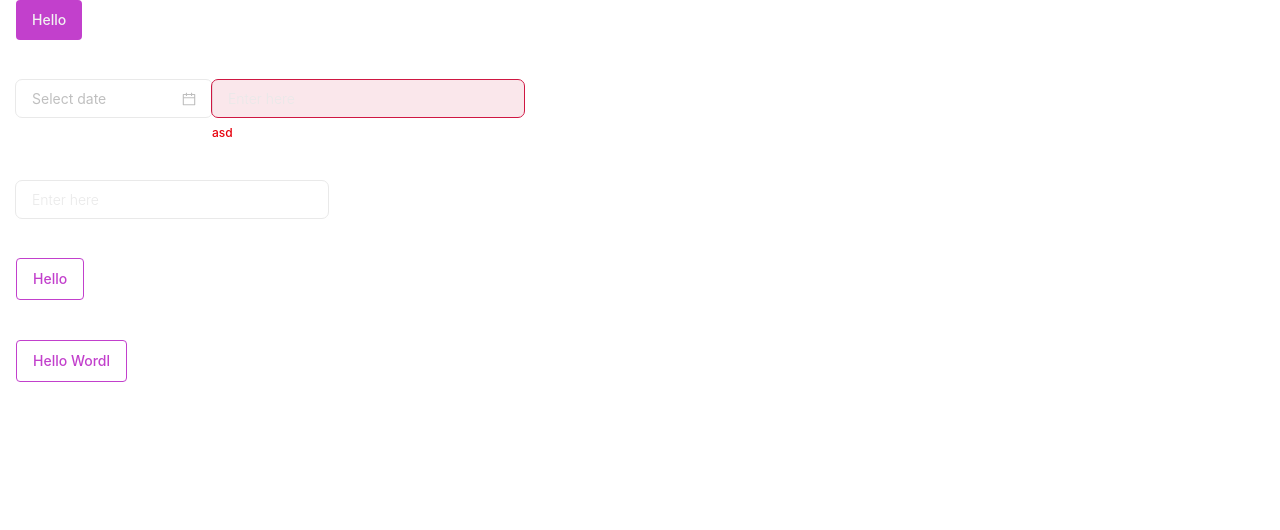
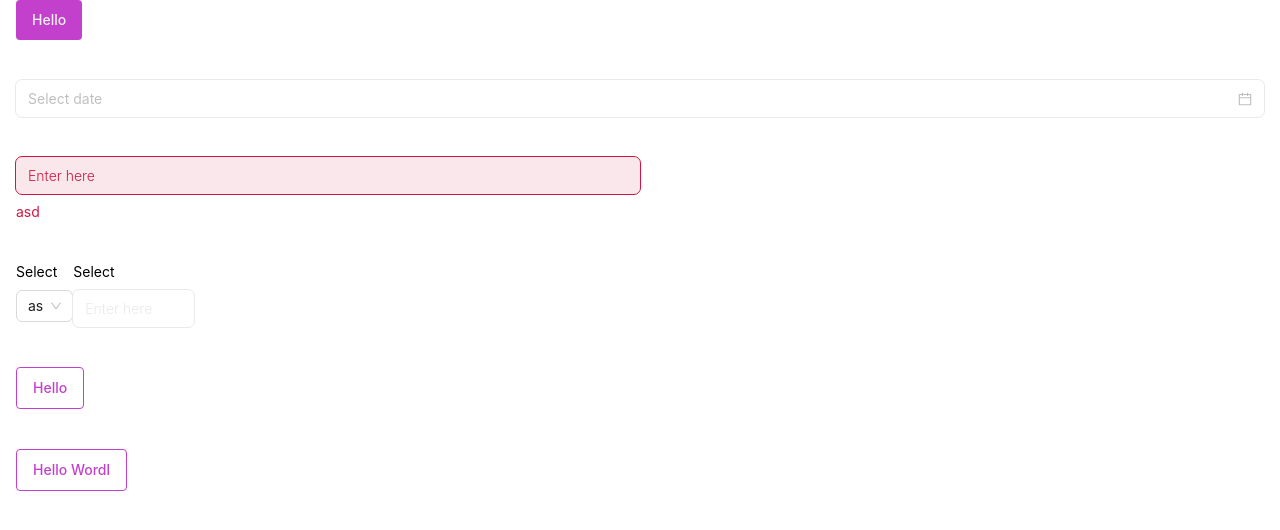
Before and after one commit to tehsin118/react-tailwind-startup, a React (Vite) app: page / in a window 1280 px wide. Shown: the top 530 px of the page. Built offline with nearby package versions, Linux system fonts and the light colour scheme.

Commit message:
Add CustomSelect component and refactor Input usage in App

```diff
--- a/src/App.jsx
+++ b/src/App.jsx
@@ -1,16 +1,18 @@
 import React, { useState } from "react";
 import Input from "./components/common/input";
 import Button from "./components/common/button";
+import CustomSelect from "./components/common/select";
 
 const App = () => {
   return (
     <div className="container space-y-10">
       <Button text="Hello" />
+      <Input type="date" />
+      <Input className="w-1/2" errorMessage="asd" />
       <div className="flex">
-        <Input type="date" />
-        <Input className="w-1/2" errorMessage="asd" />
+        <CustomSelect label="select" />
+        <Input className="w-1/2" label="select" />
       </div>
-      <Input className="w-1/2" />
       <Button text="Hello" variant="secondary" />
       <Button text="Hello wordl" variant="secondary" />
     </div>
--- a/src/components/common/input.jsx
+++ b/src/components/common/input.jsx
@@ -7,6 +7,7 @@ const Input = ({
   type = "text",
   className,
   inputClass,
+  mainWrapper,
   label,
   labelClass,
   onChange,
@@ -50,21 +51,27 @@ const Input = ({
     return current && current < dayjs().add(startDate, "day").startOf("day");
   };
 
-  const wrapperClass =
-    "relative flex items-center gap-3 rounded-md px-4 py-2.5   overflow-hidden outline outline-[#e9e9e9]";
-  const focusStyle =
-    "focus-within:outline focus-within:outline-[#308748] hover:outline-[#308748]";
-  const baseStyle = `w-full h-full bg-transparent border-none outline-none text-black text-sm font-light font-inter placeholder:text-[#e9e9e9] ${
+  const wrapperClass = `relative flex items-center gap-3 rounded-md px-3 py-2.5 overflow-hidden outline outline-[#e9e9e9] ${
+    errorMessage && "outline-crimson"
+  }`;
+  const hoverStyle = "hover:outline-[#308748]";
+  const focusStyle = "focus-within:outline focus-within:outline-[#308748] ";
+
+  const baseStyle = `w-full h-full bg-transparent border-none outline-none  ${
     icon && "pr-6"
   }`;
-
+  const typoStyle = `text-black text-sm font-light font-inter placeholder:font-light placeholder:text-[#e9e9e9] ${
+    errorMessage && "text-crimson placeholder:text-crimson"
+  }`;
   const errorInputClass =
     "bg-crimson/10 outline outline-crimson focus-within:outline focus-within:outline-[#308748]";
 
   return (
-    <div className={`flex flex-col gap-2 ${error ? "error" : ""} ${className}`}>
+    <div
+      className={`flex flex-col gap-2 ${error ? "error" : ""} ${mainWrapper}`}
+    >
       {label && (
-        <label className={`text-sm font-inter ${labelClass}`}>
+        <label className={`text-sm capitalize font-inter ${labelClass}`}>
           {label}
           {required && <span className="text-crimson"> *</span>}
         </label>
@@ -72,13 +79,13 @@ const Input = ({
 
       {type === "date" ? (
         <div
-          className={` ${wrapperClass} ${focusStyle}  ${className} ${
+          className={` ${wrapperClass} ${focusStyle} ${hoverStyle}  ${className} ${
             errorMessage && errorInputClass
           } ${disabled ? "bg-[#6b6b6b31]" : ""}`}
         >
           <DatePicker
             onChange={onChange}
-            className={`!p-0 focus:shadow-none focus:outline-none focus-within:outline-none focus-within:shadow-none ${inputClass}`}
+            className={`!p-0 focus:shadow-none focus:outline-none focus-within:outline-none focus-within:shadow-none ${baseStyle} ${inputClass}`}
             disabledDate={disablePastDates}
             rootClassName="!border-none !shadow-none !outline-none [&_input]:!leading-[0] [&_.ant-picker-input]:!shadow-none [&_.ant-picker-input]:!outline-none"
             classNames={{
@@ -91,7 +98,7 @@ const Input = ({
         </div>
       ) : (
         <div
-          className={`${wrapperClass} ${focusStyle} ${className} ${
+          className={`${wrapperClass} ${focusStyle} ${hoverStyle} ${className} ${
             errorMessage && errorInputClass
           } ${disabled ? "bg-[#6b6b6b31]" : ""}`}
         >
@@ -104,12 +111,12 @@ const Input = ({
             name={name}
             value={value}
             onChange={onChange}
-            className={`${baseStyle} ${inputClass}`}
+            className={`${baseStyle} ${typoStyle} ${inputClass}`}
             disabled={disabled}
             maxLength={maxLength}
             placeholder={placeholder}
           />
-          {/* <label className={`text-capitalize ${labelClass}`}>{placeholder}</label> */}
+
           {icon && (
             <img
               src={getInputIcon()}
@@ -120,9 +127,7 @@ const Input = ({
           )}
         </div>
       )}
-      {errorMessage && (
-        <p className="text-xs font-medium text-red-600">{errorMessage}</p>
-      )}
+      {errorMessage && <p className="text-sm text-crimson">{errorMessage}</p>}
     </div>
   );
 };
--- /dev/null
+++ b/src/components/common/select.jsx
@@ -0,0 +1,104 @@
+import React from "react";
+import { Select } from "antd";
+
+const SelectSkeleton = ({ height = 40, width = "100%" }) => {
+  return (
+    <div className="select-wrapper">
+      <div
+        className="animate-pulse bg-gray-300 rounded"
+        style={{
+          height: height,
+          width: width,
+          minWidth: typeof width === "string" ? width : `${width}px`,
+        }}
+      />
+    </div>
+  );
+};
+
+const CustomSelect = ({
+  wrapperClasses,
+  className,
+  value = "as",
+  onChange,
+  options,
+  label,
+  labelClass,
+  error,
+  placeholder = "Select",
+  showSearch,
+  mode,
+  errorMessage,
+  loading,
+}) => {
+  // Function to remove accents/diacritics for search comparison
+  const removeAccents = (str) => {
+    if (!str) return "";
+    return str.normalize("NFD").replace(/[\u0300-\u036f]/g, "");
+  };
+
+  // Show skeleton when loading
+  if (loading) {
+    return (
+      <div
+        className={`select-wrapper ${wrapperClasses} ${error ? "error" : ""}`}
+      >
+        {label && (
+          <label className={`${labelClass} ${value ? "active" : ""} min-w-fit`}>
+            {label}
+          </label>
+        )}
+        <SelectSkeleton height={height} width={width || minWidth} />
+      </div>
+    );
+  }
+
+  const filterOption = (input, option) => {
+    const normalizedInput = removeAccents(input).toLowerCase();
+    const normalizedLabel = removeAccents(option?.label || "").toLowerCase();
+    return normalizedLabel.includes(normalizedInput);
+  };
+
+  const baseStyle = ``;
+  const typoStyle = `[&_.ant-select-selection-placeholder]:text-sm [&_.ant-select-selection-item]:text-sm [&_.ant-select-selection-item]:leading-`;
+  const focusStyle = `[&_.ant-select-selector]:focus:!border-red-400 [&_.ant-select-selector]:focus-within:!border-red-400`;
+  const hoverStyle = `[&_.ant-select-selector]:hover:!border-red-400`;
+  return (
+    <>
+      <div
+        className={`select-wrapper flex flex-col gap-2 ${wrapperClasses}  ${
+          error ? "error" : ""
+        } `}
+      >
+        {label && (
+          <label className={`block text-sm capitalize ${labelClass}   `}>
+            {label}
+          </label>
+        )}
+        <Select
+          onChange={onChange}
+          options={options?.map((option, index) => ({
+            key: option.key || `${option.value}-${index}`,
+            value: option.value,
+            label: option.label,
+          }))}
+          showSearch={showSearch}
+          value={value}
+          className={`${className} ${focusStyle} ${baseStyle} ${typoStyle} ${hoverStyle} `}
+          classNames={{ popup: { root: "custom-select-dropdown " } }}
+          placeholder={placeholder}
+          mode={mode}
+          filterOption={showSearch ? filterOption : undefined}
+          notFoundContent={<p></p>}
+        />
+        {errorMessage && (
+          <p className="extra-small text-xs font-medium text-red-600">
+            {errorMessage}
+          </p>
+        )}
+      </div>
+    </>
+  );
+};
+
+export default CustomSelect;
```
